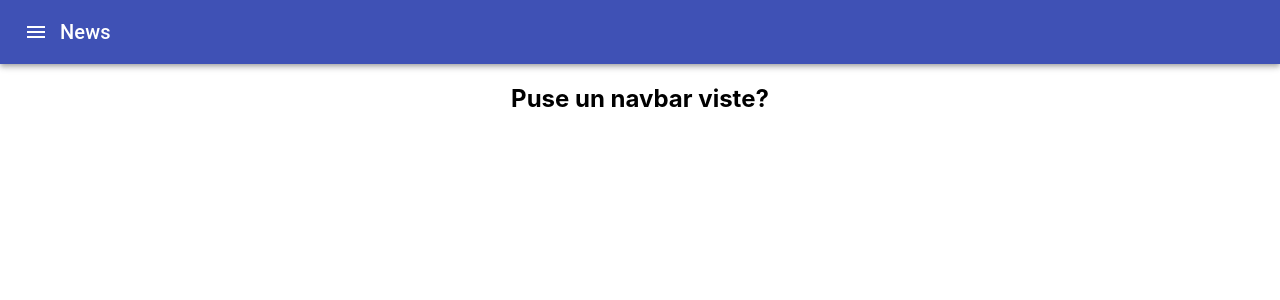
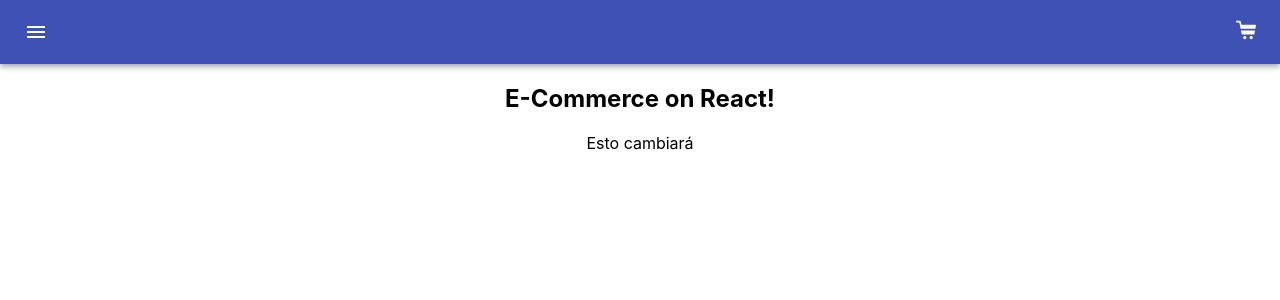
Before and after one commit to leadonato11/cepc-donato, a React (Create React App) app: page / in a window 1280 px wide. Shown: the top 300 px of the page. Built offline with nearby package versions, Linux system fonts and the light colour scheme.

Commit message:
Se pone a la derecha el cartwidget y se cambia color

```diff
--- a/src/App.js
+++ b/src/App.js
@@ -1,11 +1,15 @@
+import NavBar from "./components/NavBar"
+import ItemListContainer from './components/ItemListContainer'
 import "./App.css"
-import NavBar from "./components/NavBar"
+
 
 function App() {
   return (
-  <div className="App">
-    <NavBar/>
-    <h2>Puse un navbar viste?</h2>
+    <div className="App">
+      <NavBar/>
+      <h2>E-Commerce on React!</h2>
+      <ItemListContainer />
+
     </div>
   )
 }
--- /dev/null
+++ b/src/components/CartWidget.js
@@ -0,0 +1,14 @@
+import CartIcon from "../assets/icons/shoppingCart.svg"
+import NavBar from "../styles/NavBar.css"
+
+const CartWidget = () => {
+    return (
+        <>
+          <div>
+            <img className={NavBar} src={CartIcon} alt="" />
+          </div>
+        </>
+  )
+}
+
+export default CartWidget
--- /dev/null
+++ b/src/components/ItemListContainer.js
@@ -0,0 +1,9 @@
+const ItemListContainer = () => {
+    return (
+        <>
+          <p>Esto cambiará</p>
+        </>
+    );
+};
+
+export default ItemListContainer;
--- a/src/components/NavBar.js
+++ b/src/components/NavBar.js
@@ -1,21 +1,20 @@
-import {
-    AppBar,
-    Toolbar,
-    IconButton,
-    Typography
-  } from "@material-ui/core"
+import { AppBar, Toolbar, IconButton } from "@material-ui/core"
 import MenuIcon from "@material-ui/icons/Menu"
+import CartWidget from "./CartWidget"
 
 const Navbar = () => {
     return (
+        <>
             <AppBar position="static">
                 <Toolbar>
                     <IconButton edge="start" color="inherit" aria-label="menu">
                         <MenuIcon />
                     </IconButton>
-                <Typography variant="h6">News</Typography>
+                <CartWidget/>
                 </Toolbar>
             </AppBar>
+        </>
+
     )
 }
 
--- /dev/null
+++ b/src/styles/NavBar.css
@@ -0,0 +1,15 @@
+img {
+    width: 20px;
+    transition: .3s ease;
+/*     float: right; */
+/*     padding: 10px; */
+}
+
+img:hover {
+    width: 23px;
+    cursor: pointer;
+}
+
+.MuiToolbar-root {
+    justify-content: space-between;
+}
```
Also changed, not shown: src/assets/icons/shoppingCart.svg (added), 1 other file (tests, documents, lock files or other folders). Lines whose indentation alone changed are shown as unchanged.
